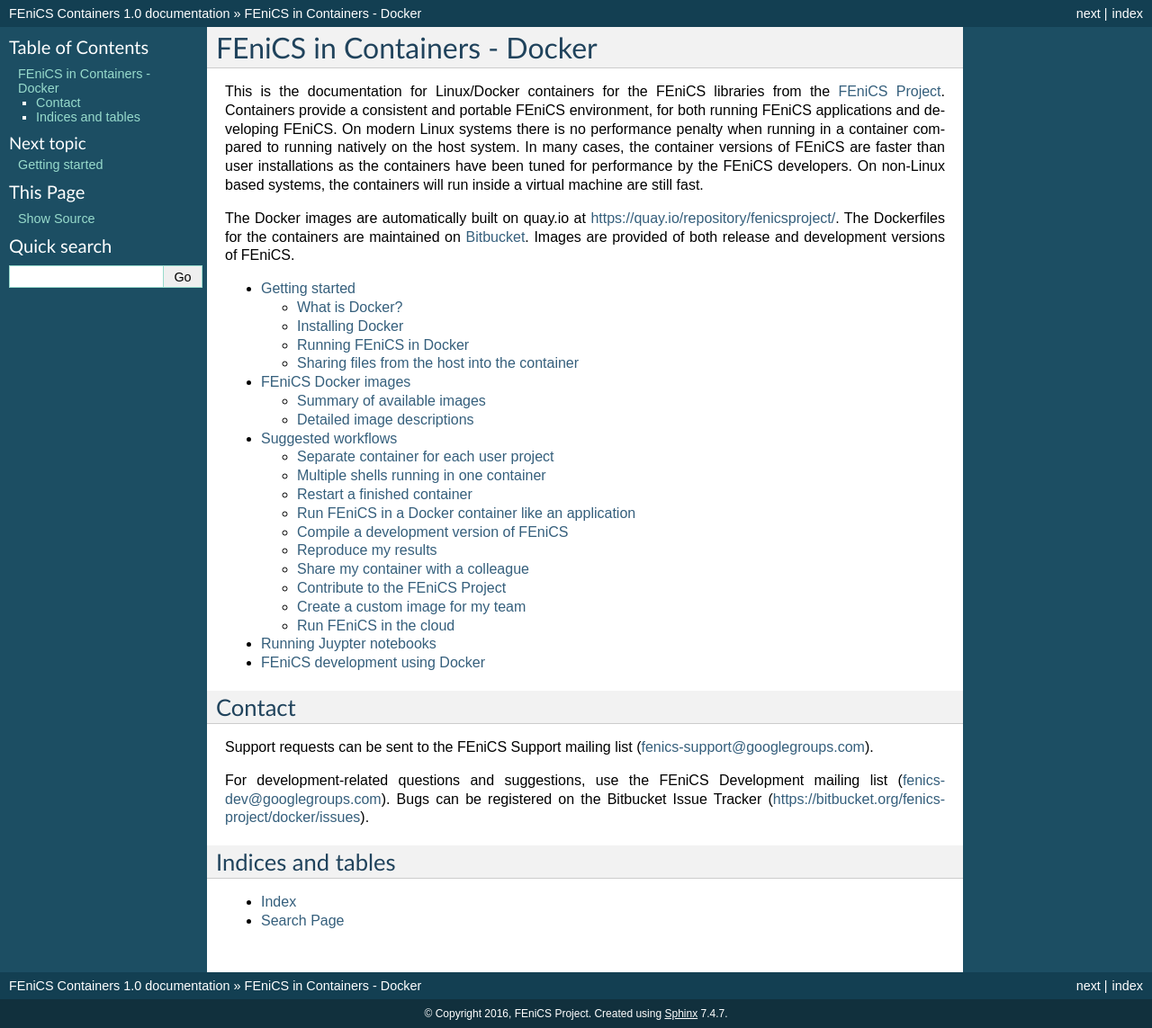
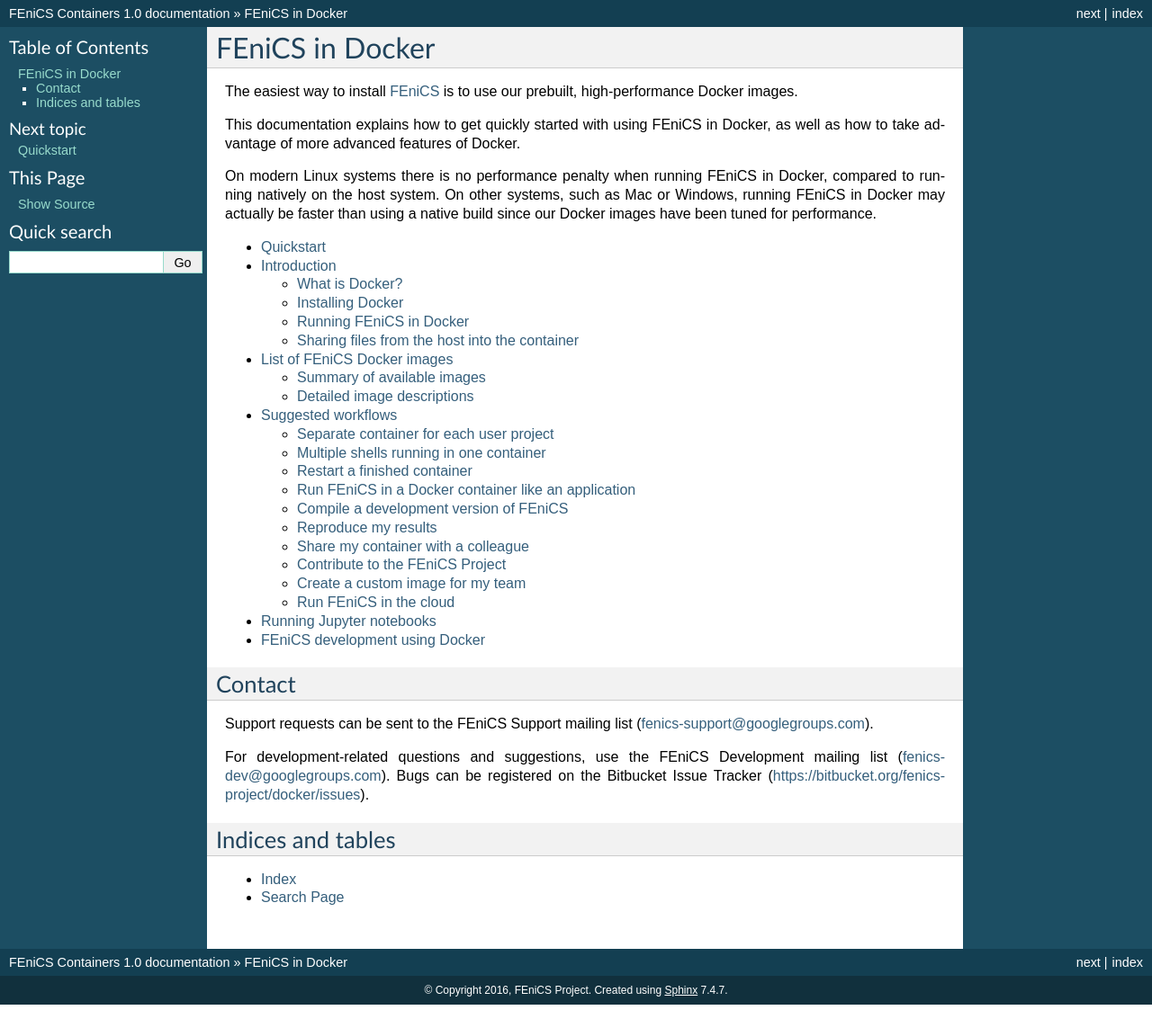
Before and after one commit to vacary/docker, a Sphinx documentation site: the page built from docs/source/index.rst, in a window 1280 px wide. Shown: the whole page at 90% size. Built offline with Sphinx 7.4.7, drawn with Linux system fonts in a browser that asks for light colours; after the commit the page ends 1117 px from its top, so only the background shows below that.

Commit message:
Some editing: add quickstart chapter

```diff
--- a/docs/source/index.rst
+++ b/docs/source/index.rst
@@ -3,26 +3,22 @@
    You can adapt this file completely to your liking, but it should at least
    contain the root `toctree` directive.
 
-=============================
-FEniCS in Containers - Docker
-=============================
+================
+FEniCS in Docker
+================
 
-This is the documentation for Linux/Docker containers for the FEniCS
-libraries from the `FEniCS Project <http://fenicsproject.org>`_.
-Containers provide a consistent and portable FEniCS environment, for
-both running FEniCS applications and developing FEniCS. On modern
-Linux systems there is no performance penalty when running in a
-container compared to running natively on the host system. In many
-cases, the container versions of FEniCS are faster than user
-installations as the containers have been tuned for performance by the
-FEniCS developers. On non-Linux based systems, the containers will run
-inside a virtual machine are still fast.
+The easiest way to install `FEniCS <http://fenicsproject.org>`_ is to
+use our prebuilt, high-performance Docker images.
 
-The Docker images are automatically built on quay.io at
-https://quay.io/repository/fenicsproject/. The Dockerfiles for the
-containers are maintained on `Bitbucket
-<https://bitbucket.org/fenics-project/docker>`_. Images are provided
-of both release and development versions of FEniCS.
+This documentation explains how to get quickly started with using
+FEniCS in Docker, as well as how to take advantage of more advanced
+features of Docker.
+
+On modern Linux systems there is no performance penalty when running
+FEniCS in Docker, compared to running natively on the host system. On
+other systems, such as Mac or Windows, running FEniCS in Docker may
+actually be faster than using a native build since our Docker images
+have been tuned for performance.
 
 .. note:
 
@@ -32,7 +28,8 @@
 .. toctree::
    :maxdepth: 2
 
-   getting_started
+   quickstart
+   introduction
    images
    work_flows
    jupyter
--- a/docs/source/getting_started.rst
+++ b/docs/source/introduction.rst
@@ -1,7 +1,7 @@
 .. Description for how to get started with Docker images for FEniCS
 
-Getting started
-===============
+Introduction
+============
 
 
 What is Docker?
--- a/docs/source/jupyter.rst
+++ b/docs/source/jupyter.rst
@@ -1,6 +1,6 @@
 .. Documentation for using a container to run a Jupyter notebook
 
-Running Juypter notebooks
+Running Jupyter notebooks
 =========================
 
 *Under development*
```
Also changed, not shown: docs/source/images.rst (+10 -3 lines), docs/source/quickstart.rst (added, +30 -0 lines).
